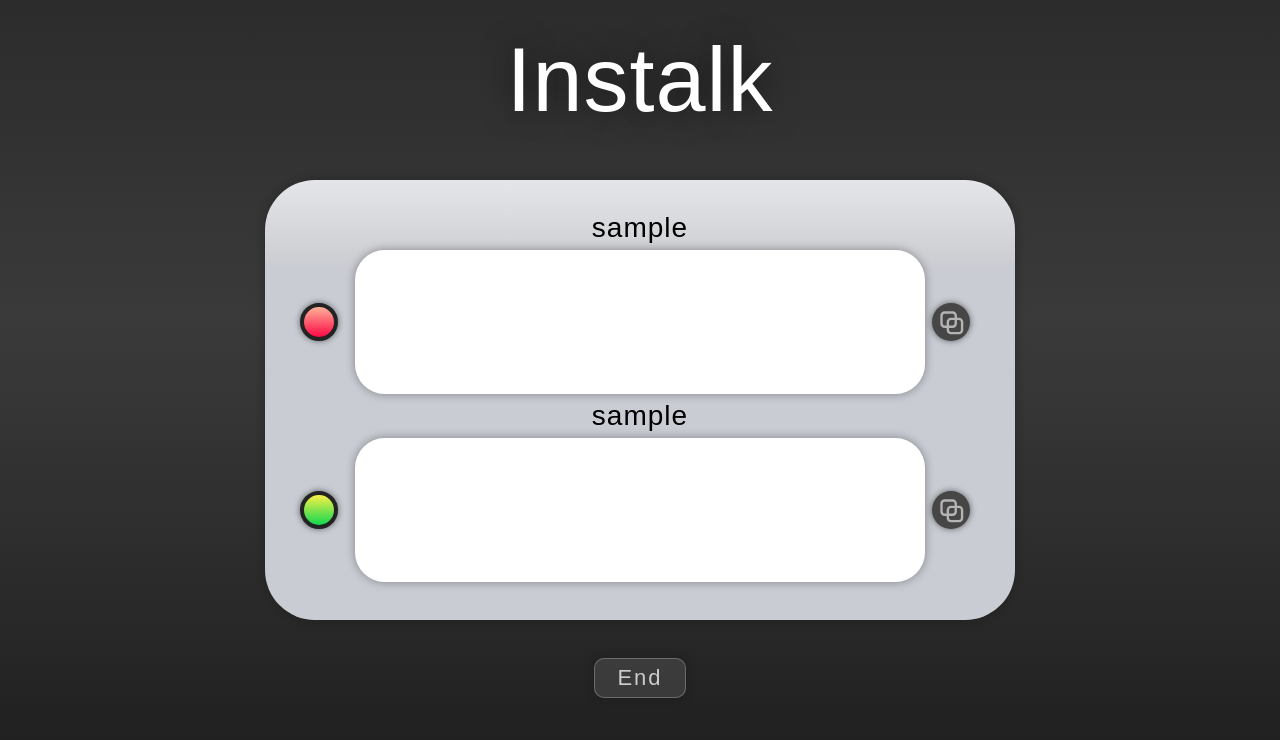
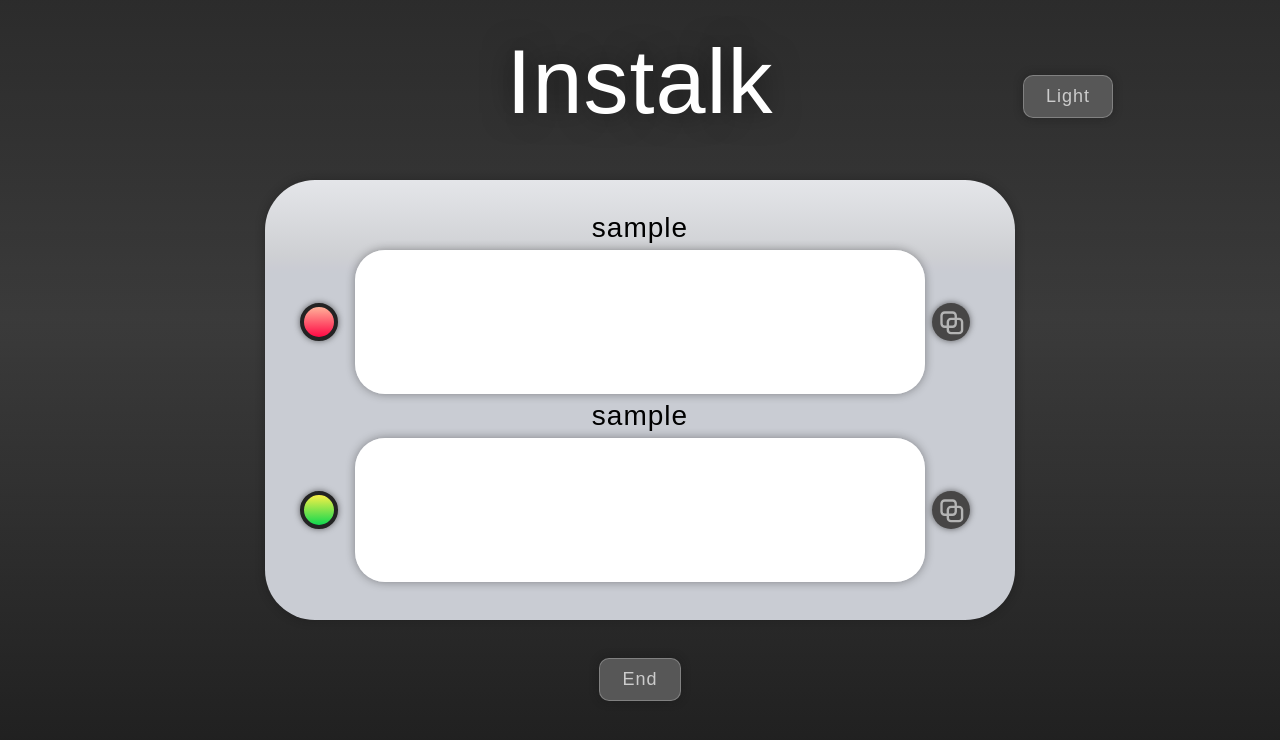
Before and after one commit to ARYAN-DUTT/instalk, a website: page public/main.html in a window 1280 px wide. Drawn offline with nearby package versions, Linux system fonts and the light colour scheme; no server answers; sample sign-in values are in the browser's storage; a web font is replaced by a local one.

Commit message:
dark mode added

```diff
--- a/public/main.html
+++ b/public/main.html
@@ -11,8 +11,15 @@
 <body>
 
   <div class="top">
-    <p class="heading">Instalk</p>
-    <div id="chatStatusBar" class="chat-status-bar"></div>
+    <div class="start">
+    </div>
+    <div class="start">
+      <p class="heading">Instalk</p>
+      <div id="chatStatusBar" class="chat-status-bar"></div>
+    </div>
+    <div class="start">
+      <button class="dark" onclick="modeSwitch()"><span id="mode">Light</span></button>
+    </div>
   </div>
 
   <div class="main">
@@ -60,7 +67,7 @@
   </div>
 
   <div class="bottom">
-    <button class="ghost-btn" id="endBtn">End</button>
+    <button class="dark" id="endBtn" style="">End</button>
   </div>
 
   <script src="/socket.io/socket.io.js"></script>
@@ -159,6 +166,31 @@
         setTimeout(() => { window.location.href = "/friends.html"; }, 300);
       }, 1800);
     });
+
+
+    function modeSwitch(){
+      let main = document.querySelector(".main");
+      let heading =  document.querySelector(".heading");
+      if(document.getElementById("mode").innerHTML==="Light"){
+        // chance color
+        document.body.style.background= "#C9CCD3";
+        document.body.style.backgroundImage = "linear-gradient(-180deg, rgba(255,255,255,0.50) 0%, rgba(0,0,0,0.50) 100%)";
+        document.body.style.backgroundBlendMode = "lighten";
+
+        main.style.backgroundColor = "grey";
+        heading.style.color= "grey";
+        heading.style.textShadow = "0 0 30px rgba(200,200,200,0.5)";
+        document.getElementById("mode").innerHTML="Dark";
+      } else if(document.getElementById("mode").innerHTML==="Dark"){
+        // chance color
+        document.body.style.background = "linear-gradient(to bottom, #323232 0%, #3F3F3F 40%, #000000 150%),linear-gradient(to top, rgba(255,255,255,0.90) 0%, rgba(0,0,0,0.25) 200%)";
+        document.body.style.backgroundBlendMode = "multiply";
+        main.style.backgroundColor = "";
+        heading.style.color= "";
+        heading.style.textShadow = "";
+        document.getElementById("mode").innerHTML="Light";
+      }
+    }
   </script>
 </body>
 </html>
--- a/public/style_main.css
+++ b/public/style_main.css
@@ -26,10 +26,34 @@ body {
   width: 100%;
   justify-content: center;
   align-items: center;
+  text-align: center;
   color: rgb(255,255,255);
-  position: relative;
-  flex-direction: column;
+  flex-direction: row;
   gap: 4px;
+  width: 100%;
+
+}
+
+.start{
+  flex: 1;
+}
+
+.dark{
+  margin-top: 3%;
+  padding: 10px 22px;
+  border-radius: 10px;
+  font-size: 18px;
+  border: 1px solid rgba(255,255,255,0.25);
+  background: rgb(87, 87, 87);
+  color: #ccc;
+  cursor: pointer;
+  transition: background 0.2s, color 0.2s, transform 0.15s, box-shadow 0.2s;
+  box-shadow: 0px 0px 10px rgba(20,20,20,0.4);
+}
+.dark:hover {
+  background: rgba(160, 160, 160);
+  color: #fff;
+  transform: scale(1.05);
 }
 
 .heading {
```
